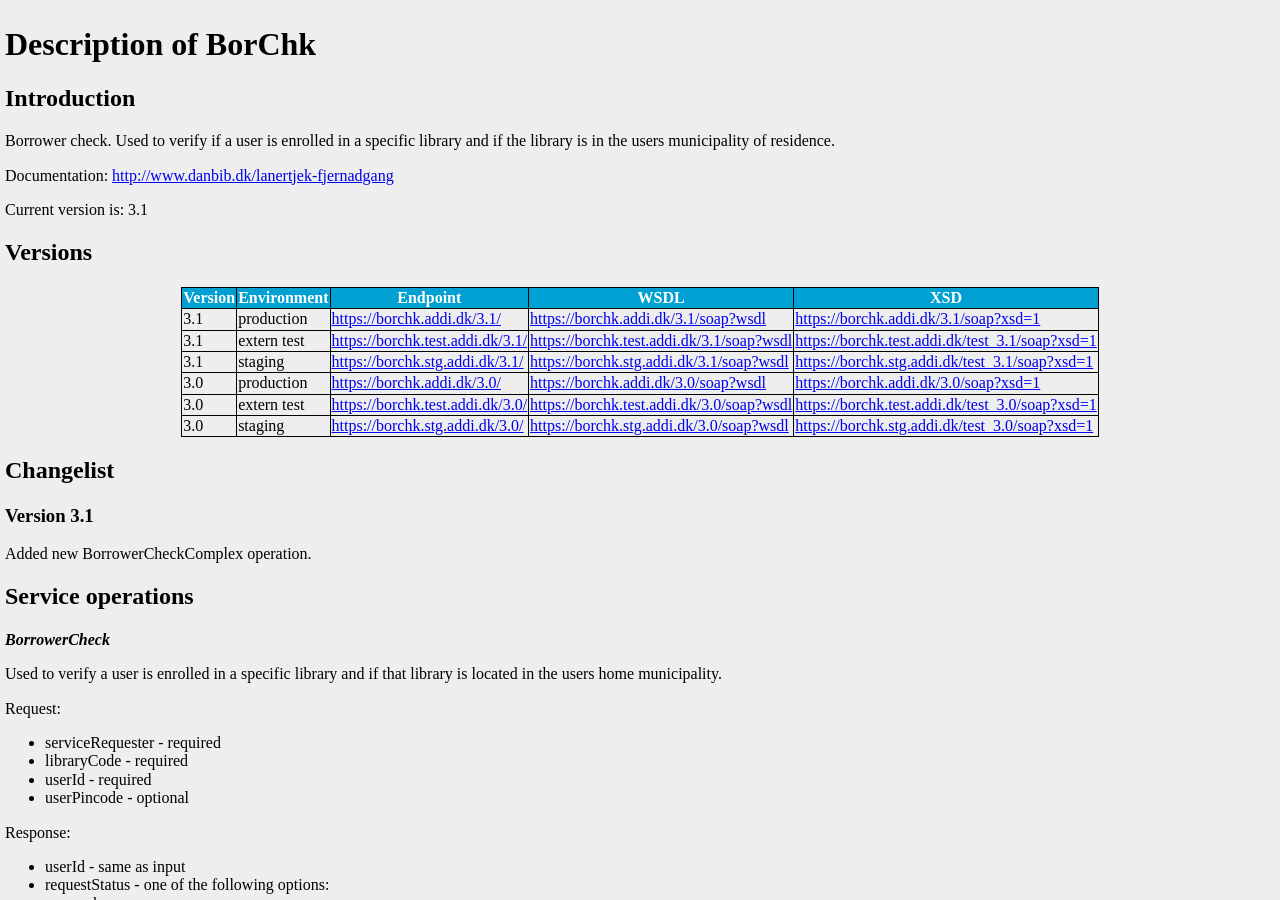
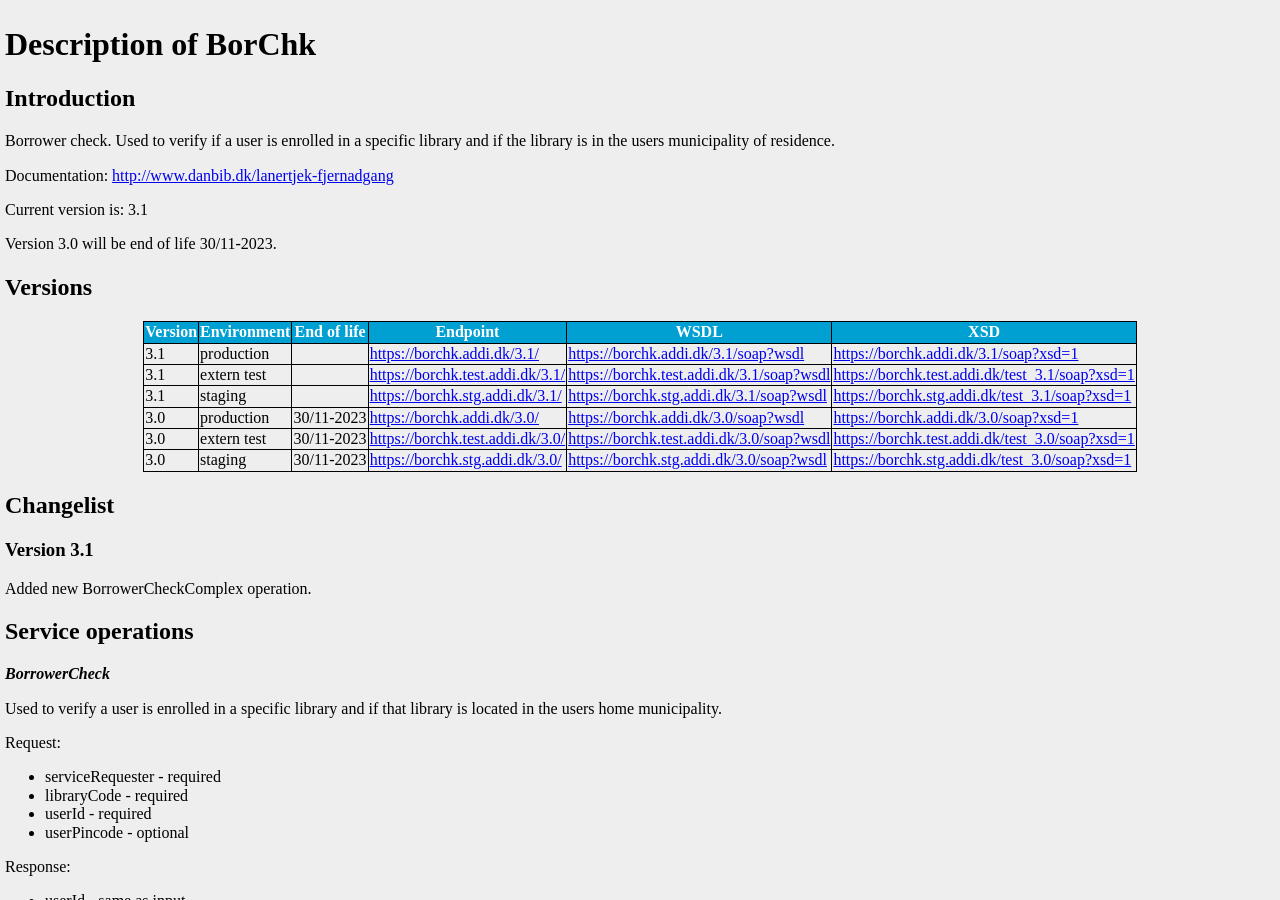
Before and after one commit to DBCDK/dbcdk.github.io, a Jekyll site: the page built from BorChk.md, in a window 1280 px wide and 900 px high. Built offline with Jekyll 4.4.1, drawn with Linux system fonts in a browser that asks for light colours; nearby versions of some CDN libraries; our own code applies the rules of GitHub Pages for plain Markdown files.

Commit message:
Added end-of-life for borchk 3.0

```diff
--- a/BorChk.md
+++ b/BorChk.md
@@ -11,16 +11,18 @@ Documentation: [http://www.danbib.dk/lanertjek-fjernadgang](http://www.danbib.dk
 
 Current version is: 3.1
 
+Version 3.0 will be end of life 30/11-2023.
+
 ## Versions
 
-| Version | Environment | Endpoint                                           | WSDL | XSD |
-|---------|-------------|----------------------------------------------------|------|-----|
-| 3.1    | production  | [https://borchk.addi.dk/3.1/](https://borchk.addi.dk/3.1/)         | [https://borchk.addi.dk/3.1/soap?wsdl](https://borchk.addi.dk/3.1/soap?wsdl)                     | [https://borchk.addi.dk/3.1/soap?xsd=1](https://borchk.addi.dk/3.1/soap?xsd=1) |
-| 3.1    | extern test | [https://borchk.test.addi.dk/3.1/](https://borchk.test.addi.dk/3.1/) | [https://borchk.test.addi.dk/3.1/soap?wsdl](https://borchk.test.addi.dk/3.1/soap?wsdl) | [https://borchk.test.addi.dk/test_3.1/soap?xsd=1](https://borchk.test.addi.dk/3.1/soap?xsd=1) |
-| 3.1    | staging     | [https://borchk.stg.addi.dk/3.1/](https://borchk.stg.addi.dk/3.1/) | [https://borchk.stg.addi.dk/3.1/soap?wsdl](https://borchk.stg.addi.dk/3.1/soap?wsdl) | [https://borchk.stg.addi.dk/test_3.1/soap?xsd=1](https://borchk.stg.addi.dk/3.1/soap?xsd=1) |
-| 3.0    | production  | [https://borchk.addi.dk/3.0/](https://borchk.addi.dk/3.0/)         | [https://borchk.addi.dk/3.0/soap?wsdl](https://borchk.addi.dk/3.0/soap?wsdl)                     | [https://borchk.addi.dk/3.0/soap?xsd=1](https://borchk.addi.dk/3.0/soap?xsd=1) |
-| 3.0    | extern test | [https://borchk.test.addi.dk/3.0/](https://borchk.test.addi.dk/3.0/) | [https://borchk.test.addi.dk/3.0/soap?wsdl](https://borchk.test.addi.dk/3.0/soap?wsdl) | [https://borchk.test.addi.dk/test_3.0/soap?xsd=1](https://borchk.test.addi.dk/3.0/soap?xsd=1) |
-| 3.0    | staging     | [https://borchk.stg.addi.dk/3.0/](https://borchk.stg.addi.dk/3.0/) | [https://borchk.stg.addi.dk/3.0/soap?wsdl](https://borchk.stg.addi.dk/3.0/soap?wsdl) | [https://borchk.stg.addi.dk/test_3.0/soap?xsd=1](https://borchk.stg.addi.dk/3.0/soap?xsd=1) |
+| Version | Environment | End of life | Endpoint                                           | WSDL | XSD |
+|---------|-------------|-------------|----------------------------------------------------|------|-----|
+| 3.1    | production  |             | [https://borchk.addi.dk/3.1/](https://borchk.addi.dk/3.1/)         | [https://borchk.addi.dk/3.1/soap?wsdl](https://borchk.addi.dk/3.1/soap?wsdl)                     | [https://borchk.addi.dk/3.1/soap?xsd=1](https://borchk.addi.dk/3.1/soap?xsd=1) |
+| 3.1    | extern test |             | [https://borchk.test.addi.dk/3.1/](https://borchk.test.addi.dk/3.1/) | [https://borchk.test.addi.dk/3.1/soap?wsdl](https://borchk.test.addi.dk/3.1/soap?wsdl) | [https://borchk.test.addi.dk/test_3.1/soap?xsd=1](https://borchk.test.addi.dk/3.1/soap?xsd=1) |
+| 3.1    | staging     |             | [https://borchk.stg.addi.dk/3.1/](https://borchk.stg.addi.dk/3.1/) | [https://borchk.stg.addi.dk/3.1/soap?wsdl](https://borchk.stg.addi.dk/3.1/soap?wsdl) | [https://borchk.stg.addi.dk/test_3.1/soap?xsd=1](https://borchk.stg.addi.dk/3.1/soap?xsd=1) |
+| 3.0    | production  | 30/11-2023  | [https://borchk.addi.dk/3.0/](https://borchk.addi.dk/3.0/)         | [https://borchk.addi.dk/3.0/soap?wsdl](https://borchk.addi.dk/3.0/soap?wsdl)                     | [https://borchk.addi.dk/3.0/soap?xsd=1](https://borchk.addi.dk/3.0/soap?xsd=1) |
+| 3.0    | extern test | 30/11-2023  | [https://borchk.test.addi.dk/3.0/](https://borchk.test.addi.dk/3.0/) | [https://borchk.test.addi.dk/3.0/soap?wsdl](https://borchk.test.addi.dk/3.0/soap?wsdl) | [https://borchk.test.addi.dk/test_3.0/soap?xsd=1](https://borchk.test.addi.dk/3.0/soap?xsd=1) |
+| 3.0    | staging     | 30/11-2023  | [https://borchk.stg.addi.dk/3.0/](https://borchk.stg.addi.dk/3.0/) | [https://borchk.stg.addi.dk/3.0/soap?wsdl](https://borchk.stg.addi.dk/3.0/soap?wsdl) | [https://borchk.stg.addi.dk/test_3.0/soap?xsd=1](https://borchk.stg.addi.dk/3.0/soap?xsd=1) |
 
 ## Changelist
 
```
